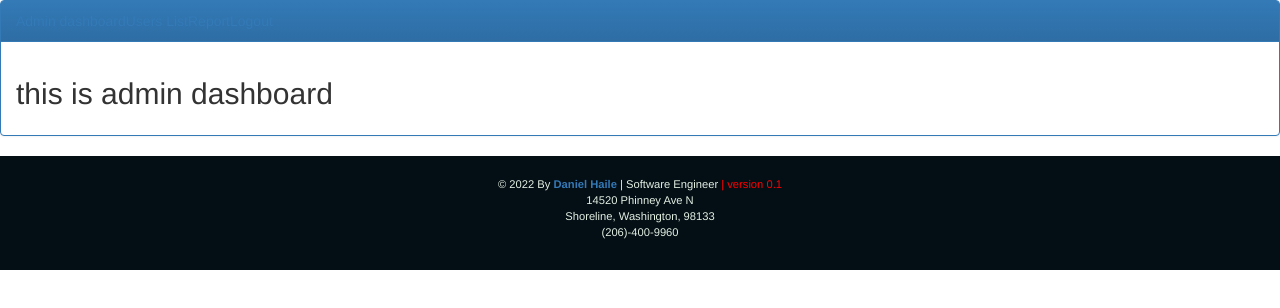
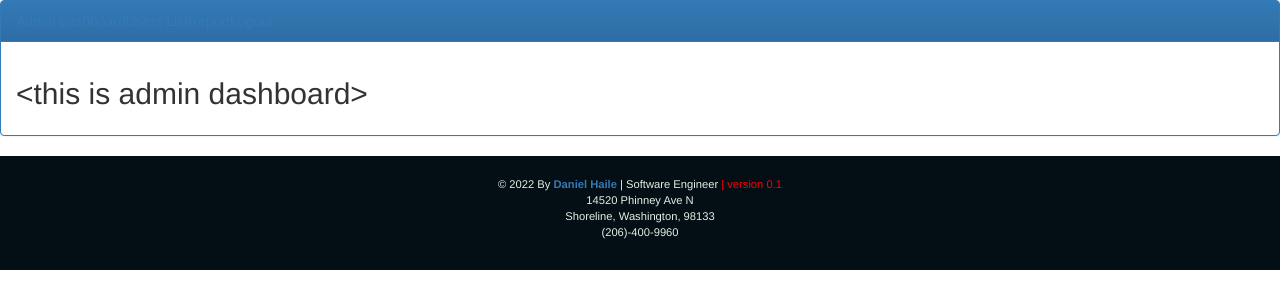
Before and after one commit to daniel2haile/myReport, an Angular app in the folder dannyApp/: page /admindashboard in a window 1280 px wide. Shown: the top 308 px of the page. Built offline with nearby package versions, Linux system fonts and the light colour scheme; sample sign-in values are in the browser's storage.

Commit message:
commit current changes...

```diff
--- a/dannyApp/src/app/dashboards/admin-dashboard/admin-dashboard.component.html
+++ b/dannyApp/src/app/dashboards/admin-dashboard/admin-dashboard.component.html
@@ -50,6 +50,6 @@
 </div>
 
 <div class="panel-body">
-  <h2>this is admin dashboard</h2>
+  <h2> &lt;this is admin dashboard&gt;</h2>
 </div>
   </div>
```
